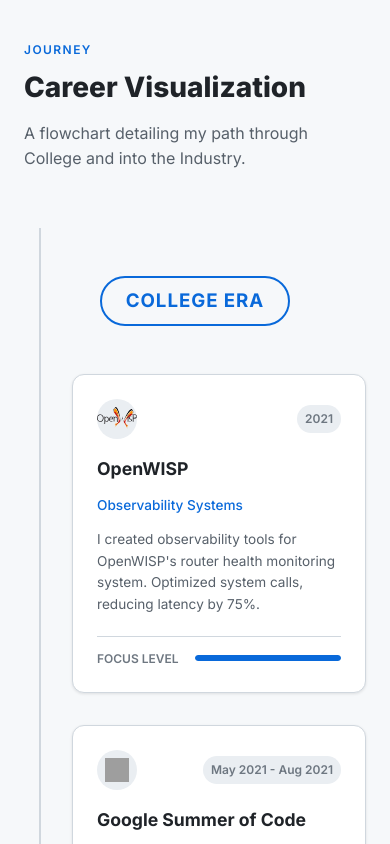
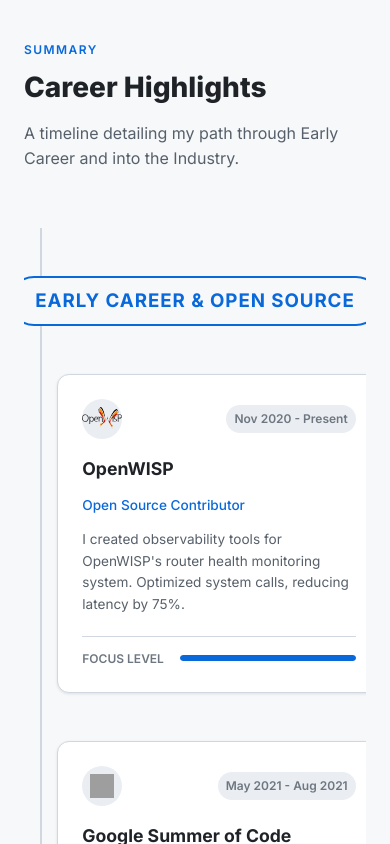
Before and after one commit to purhan/purhan.github.io, a React (Vite) app: page / in a window 390 px wide. Shown: the part 900-1744 px from the top of the page. Built offline with nearby package versions, Linux system fonts and the light colour scheme; grey boxes are pictures that could not be loaded; the HTML template or start-up script is replaced by a standard one.

Commit message:
feat: horizontal timeline, snackbar for email, and hero interactions

```diff
--- a/src/components/About.tsx
+++ b/src/components/About.tsx
@@ -7,7 +7,7 @@
 const stats = [
   { icon: '🏢', value: 'Google', label: 'Current Employer' },
   { icon: '🎓', value: 'CS Graduate', label: 'Computer Science · 8.9 CGPA' },
-  { icon: '⚡', value: `over ${yearsExperience} years`, label: 'Professional Experience' },
+  { icon: '⚡', value: `Over ${yearsExperience} Years`, label: 'Professional Experience' },
 ]
 
 export default function About() {
--- a/src/components/CareerHighlight.tsx
+++ b/src/components/CareerHighlight.tsx
@@ -11,7 +11,7 @@
       {
         id: "openwisp",
         title: "OpenWISP",
-        subtitle: "Observability Systems",
+        subtitle: "Open Source Contributor",
         description: "I created observability tools for OpenWISP's router health monitoring system. Optimized system calls, reducing latency by 75%.",
         icon: (
           <div className="theme-logo-wrapper">
@@ -20,7 +20,7 @@
           </div>
         ),
         focus: 5,
-        date: "2021",
+        date: "Nov 2020 - Present",
       },
       {
         id: "gsoc",
@@ -160,14 +160,14 @@
   return (
     <section className="section" id="career-highlights" ref={ref} style={{ background: 'var(--bg-primary)' }}>
       <div className="container">
-        <p className="section-label">Journey</p>
-        <h2 className="section-title">Career Visualization</h2>
-        <p className="section-subtitle">A flowchart detailing my path through College and into the Industry.</p>
+        <p className="section-label">Summary</p>
+        <h2 className="section-title">Career Highlights</h2>
+        <p className="section-subtitle">A timeline detailing my path through Early Career and into the Industry.</p>
 
         <div className="flowchart">
 
           <div className="flowchart-era-section">
-            <h3 className="era-title">College Era</h3>
+            <h3 className="era-title">Early Career & Open Source</h3>
             <div className="era-timeline">
               {collegeEra.map((row, index) => (
                 <div className={`flowchart-row ${row.type === 'parallel' ? 'parallel' : ''}`} key={index}>
@@ -187,7 +187,7 @@
           </div>
 
           <div className="flowchart-era-section">
-            <h3 className="era-title">Post-College Era</h3>
+            <h3 className="era-title">Professional Career</h3>
             <div className="era-timeline">
               {postCollegeEra.map((row, index) => (
                 <div className="flowchart-row" key={index}>
--- a/src/components/Experience.tsx
+++ b/src/components/Experience.tsx
@@ -44,8 +44,8 @@
   {
     company: 'OpenWISP',
     url: 'https://openwisp.org',
-    role: 'Student Developer Intern',
-    period: 'May 2021 – Aug 2021',
+    role: 'Open Source Contributor',
+    period: 'Nov 2020 – Present',
     logo: (
       <div className="theme-logo-wrapper" style={{ width: '24px', height: '24px' }}>
         <img src="/openwisp-logo-black.svg" alt="OpenWISP" className="logo-light-mode" style={{ width: '100%', height: '100%' }} />
--- a/src/components/Hero.tsx
+++ b/src/components/Hero.tsx
@@ -1,16 +1,32 @@
 import { FiGithub, FiLinkedin, FiMail } from 'react-icons/fi'
 import ContactPopover from './ContactPopover'
+import { useState } from 'react'
 
 export default function Hero() {
+  const [showSnackbar, setShowSnackbar] = useState(false)
+
+  const handleCollabClick = (e: React.MouseEvent) => {
+    e.preventDefault();
+    document.getElementById('hero-contact')?.click();
+  }
+
+  const handleEmailCopy = (e: React.MouseEvent) => {
+    e.preventDefault();
+    navigator.clipboard.writeText('purhan01@gmail.com');
+    setShowSnackbar(true);
+    setTimeout(() => setShowSnackbar(false), 3000);
+  }
+
   return (
     <section className="hero" id="hero">
       <div className="container hero__grid">
         <div className="hero__content">
           <a
-            href="mailto:purhan01@gmail.com"
+            href="#hero-contact"
             className="hero__badge"
             id="hero-collab-badge"
-            aria-label="Send an email to collaborate"
+            aria-label="Trigger get in touch popover"
+            onClick={handleCollabClick}
           >
             <span className="hero__badge-dot" />
             Available for Collaboration
@@ -30,7 +46,7 @@
 
           <div className="hero__cta">
             <a
-              href="#projects"
+              href="#career-highlights"
               id="hero-view-work"
               className="btn btn-primary"
             >
@@ -63,10 +79,11 @@
               <FiLinkedin />
             </a>
             <a
-              href="mailto:purhan01@gmail.com"
+              href="#"
               id="hero-email"
               className="social-link"
-              aria-label="Email"
+              aria-label="Copy Email"
+              onClick={handleEmailCopy}
             >
               <FiMail />
             </a>
@@ -83,6 +100,25 @@
           </div>
         </div>
       </div>
+
+      {showSnackbar && (
+        <div className="snackbar" style={{
+          position: 'fixed',
+          bottom: '24px',
+          left: '50%',
+          transform: 'translateX(-50%)',
+          background: 'var(--accent)',
+          color: 'var(--bg-primary)',
+          padding: '12px 24px',
+          borderRadius: '100px',
+          fontWeight: 600,
+          boxShadow: 'var(--shadow-lg)',
+          zIndex: 9999,
+          animation: 'fadeUp 0.3s ease-out'
+        }}>
+          Email copied to clipboard!
+        </div>
+      )}
     </section>
   )
 }
--- a/src/index.css
+++ b/src/index.css
@@ -913,25 +913,33 @@
 /* ===== CAREER HIGHLIGHTS (FLOWCHART) ===== */
 .flowchart {
   display: flex;
-  flex-direction: column;
+  flex-direction: row;
   gap: 64px;
-  padding: 48px 0;
+  padding: 48px 24px;
   position: relative;
+  overflow-x: auto;
+  scroll-behavior: smooth;
+  -ms-overflow-style: none;
+  scrollbar-width: none;
+  align-items: center;
 }
+.flowchart::-webkit-scrollbar { display: none; }
+
 .flowchart::before {
   content: '';
   position: absolute;
-  top: 0;
-  bottom: 0;
-  left: 50%;
-  transform: translateX(-50%);
-  width: 2px;
+  top: 50%;
+  left: 0;
+  right: 0;
+  transform: translateY(-50%);
+  height: 2px;
   background: var(--border);
   z-index: 0;
 }
 .flowchart-era-section {
   display: flex;
-  flex-direction: column;
+  flex-direction: row;
+  align-items: center;
   gap: 48px;
   position: relative;
   z-index: 1;
@@ -947,20 +955,27 @@
   font-weight: 700;
   text-transform: uppercase;
   letter-spacing: 0.05em;
-  margin: 0 auto;
   position: relative;
   z-index: 2;
+  white-space: nowrap;
+  flex-shrink: 0;
 }
 .era-timeline {
   display: flex;
-  flex-direction: column;
+  flex-direction: row;
+  align-items: center;
   gap: 48px;
 }
 .flowchart-row {
   display: flex;
+  flex-direction: column;
   justify-content: center;
   position: relative;
-  width: 100%;
+  width: 320px;
+  flex-shrink: 0;
+}
+.flowchart-row.parallel {
+  width: 680px;
 }
 .flowchart-connector-dot {
   position: absolute;
@@ -975,18 +990,19 @@
   z-index: 2;
 }
 .single-container {
-  width: 45%;
-  margin-right: auto;
+  width: 100%;
+  margin-bottom: calc(50% + 16px);
 }
 .flowchart-row:nth-child(even) .single-container {
-  margin-left: auto;
-  margin-right: 0;
+  margin-top: calc(50% + 16px);
+  margin-bottom: 0;
 }
 .parallel-container {
-  display: flex;
-  justify-content: space-between;
+  display: grid;
+  grid-template-columns: 1fr 1fr;
+  grid-template-rows: 1fr 1fr;
+  gap: 48px 32px;
   width: 100%;
-  gap: 32px;
 }
 .parallel-container .track-node {
   flex: 1;
@@ -1102,19 +1118,48 @@
 [data-theme='dark'] .logo-dark-mode { display: block; }
 
 @media (max-width: 900px) {
+  .flowchart {
+    flex-direction: column;
+    align-items: center;
+  }
   .flowchart::before {
     left: 16px;
+    right: auto;
+    top: 0;
+    bottom: 0;
+    width: 2px;
+    height: 100%;
+    transform: none;
+  }
+  .flowchart-era-section {
+    flex-direction: column;
+  }
+  .era-timeline {
+    flex-direction: column;
+  }
+  .flowchart-row {
+    width: 100%;
+    max-width: 380px;
+  }
+  .flowchart-row.parallel {
+    width: 100%;
+    max-width: 380px;
   }
   .flowchart-connector-dot {
     left: 16px;
+    top: 50%;
+    transform: translate(-50%, -50%);
   }
   .single-container {
+    margin-bottom: 0;
+    margin-left: 48px;
     width: calc(100% - 48px);
-    margin-left: 48px !important;
-    margin-right: 0 !important;
+  }
+  .flowchart-row:nth-child(even) .single-container {
+    margin-top: 0;
   }
   .parallel-container {
-    flex-direction: column;
+    grid-template-columns: 1fr;
     margin-left: 48px;
     width: calc(100% - 48px);
   }
```
